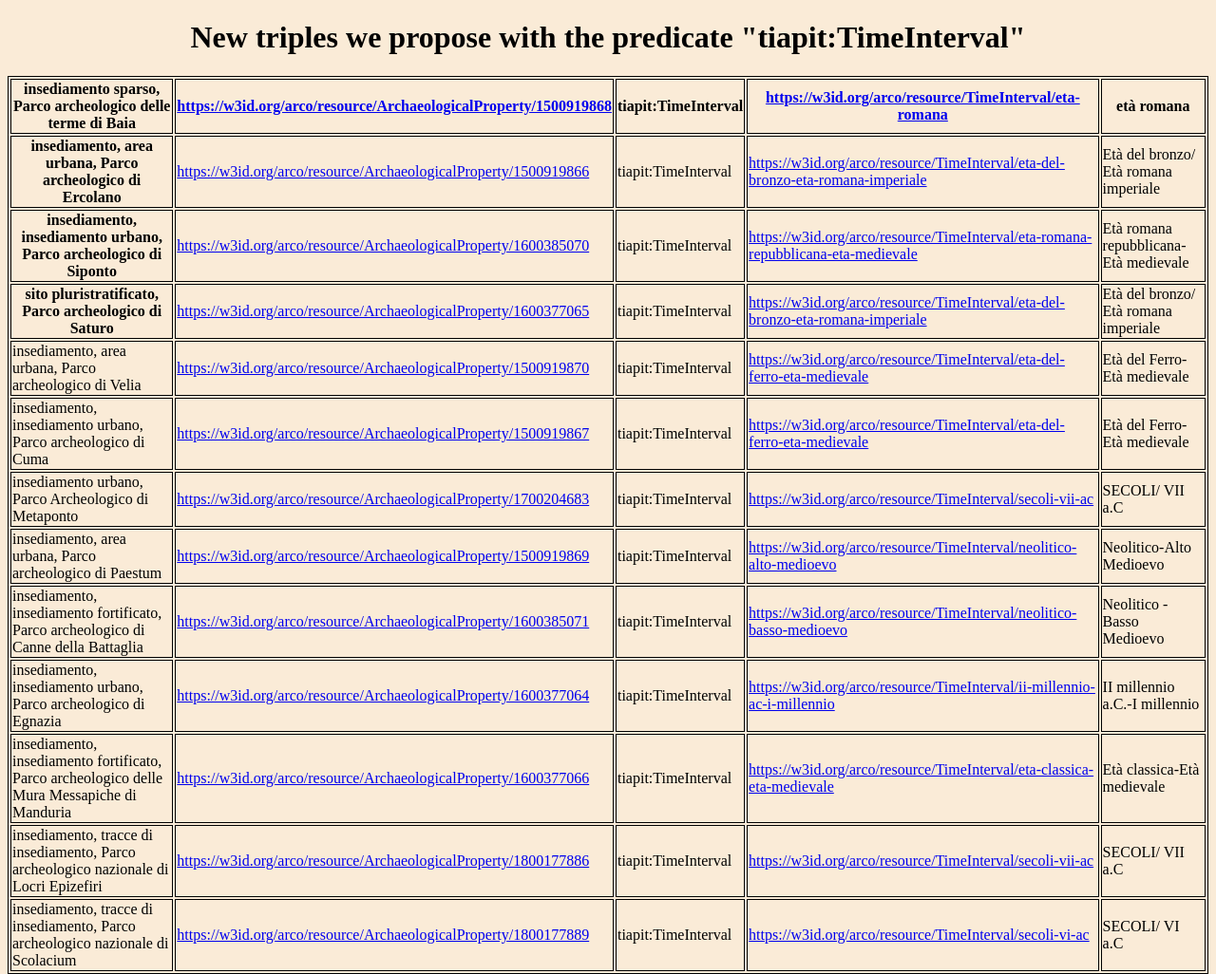
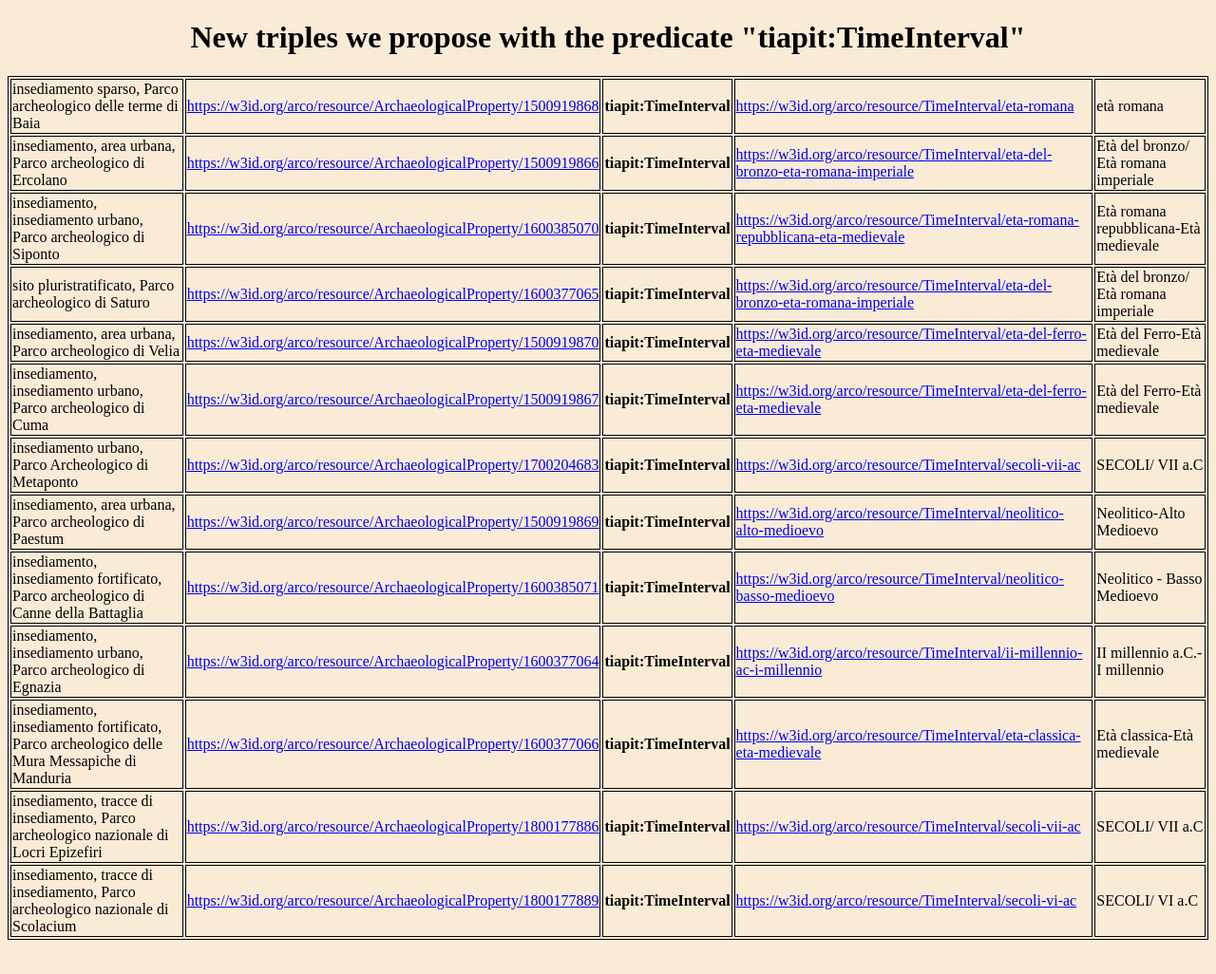
Before and after one commit to olgabenassii/olgabenassii.github.io, a plain HTML site: page fourth.html in a window 1280 px wide. Shown: the whole page at 95% size. Drawn offline with Linux system fonts and the light colour scheme.

Commit message:
Update fourth.html

```diff
--- a/fourth.html
+++ b/fourth.html
@@ -18,36 +18,36 @@ table, th, td {
 
 <table style="width:100%">
   <tr>
-   <th>insediamento sparso, Parco archeologico delle terme di Baia</th>
-    <th><a href="https://w3id.org/arco/resource/ArchaeologicalProperty/1500919868 ">https://w3id.org/arco/resource/ArchaeologicalProperty/1500919868 </a></th>
+   <td>insediamento sparso, Parco archeologico delle terme di Baia</td>
+    <td><a href="https://w3id.org/arco/resource/ArchaeologicalProperty/1500919868 ">https://w3id.org/arco/resource/ArchaeologicalProperty/1500919868 </a></td>
 
     <th>tiapit:TimeInterval
 </th>
-    <th><a href="https://w3id.org/arco/resource/TimeInterval/eta-romana ">https://w3id.org/arco/resource/TimeInterval/eta-romana </a></th>
-   <th>età romana</th>
+    <td><a href="https://w3id.org/arco/resource/TimeInterval/eta-romana ">https://w3id.org/arco/resource/TimeInterval/eta-romana </a></td>
+   <td>età romana</td>
   </tr>
 
   <tr>
-    <th>insediamento, area urbana, Parco archeologico di Ercolano</th>
+    <td>insediamento, area urbana, Parco archeologico di Ercolano</td>
     <td><a href="https://w3id.org/arco/resource/ArchaeologicalProperty/1500919866">https://w3id.org/arco/resource/ArchaeologicalProperty/1500919866</a>
 </td>
-    <td>tiapit:TimeInterval</td>
+    <th>tiapit:TimeInterval</th>
     <td> <a href=" https://w3id.org/arco/resource/TimeInterval/eta-del-bronzo-eta-romana-imperiale">https://w3id.org/arco/resource/TimeInterval/eta-del-bronzo-eta-romana-imperiale</a></td>
   <td>Età del bronzo/ Età romana imperiale</td>
   </tr>
 
   <tr>
-    <th>insediamento, insediamento urbano, Parco archeologico di Siponto</th>
+    <td>insediamento, insediamento urbano, Parco archeologico di Siponto</td>
     <td><a href="https://w3id.org/arco/resource/ArchaeologicalProperty/1600385070">https://w3id.org/arco/resource/ArchaeologicalProperty/1600385070</a></td>
-    <td>tiapit:TimeInterval</td>
+    <th>tiapit:TimeInterval</th>
     <td><a href="https://w3id.org/arco/resource/TimeInterval/eta-romana-repubblicana-eta-medievale"> https://w3id.org/arco/resource/TimeInterval/eta-romana-repubblicana-eta-medievale </a> </td>
   <td>Età romana repubblicana-Età medievale</td>
   </tr>
 
   <tr>
-    <th>sito pluristratificato, Parco archeologico di Saturo</th>
+    <td>sito pluristratificato, Parco archeologico di Saturo</td>
     <td><a href="https://w3id.org/arco/resource/ArchaeologicalProperty/1600377065">https://w3id.org/arco/resource/ArchaeologicalProperty/1600377065</a></td>
-    <td>tiapit:TimeInterval</td>
+    <th>tiapit:TimeInterval</th>
     <td><a href="https://w3id.org/arco/resource/TimeInterval/eta-del-bronzo-eta-romana-imperiale">https://w3id.org/arco/resource/TimeInterval/eta-del-bronzo-eta-romana-imperiale </a></td>
   <td>Età del bronzo/ Età romana imperiale</td>
   </tr>
@@ -55,7 +55,7 @@ table, th, td {
   <tr>
     <td>insediamento, area urbana, Parco archeologico di Velia</td>
     <td><a href="https://w3id.org/arco/resource/ArchaeologicalProperty/1500919870">https://w3id.org/arco/resource/ArchaeologicalProperty/1500919870</a></td>
-    <td>tiapit:TimeInterval</td>
+    <th>tiapit:TimeInterval</th>
     <td><a href="https://w3id.org/arco/resource/TimeInterval/eta-del-ferro-eta-medievale">https://w3id.org/arco/resource/TimeInterval/eta-del-ferro-eta-medievale</a>
     </td>
     <td>Età del Ferro-Età medievale</td>
@@ -64,7 +64,7 @@ table, th, td {
     <td>insediamento, insediamento urbano, Parco archeologico di Cuma </td>
     <td> <a href="https://w3id.org/arco/resource/ArchaeologicalProperty/1500919867">https://w3id.org/arco/resource/ArchaeologicalProperty/1500919867</a>
 </td>
-    <td>tiapit:TimeInterval</td>
+    <th>tiapit:TimeInterval</th>
     <td><a href="https://w3id.org/arco/resource/TimeInterval/eta-del-ferro-eta-medievale">https://w3id.org/arco/resource/TimeInterval/eta-del-ferro-eta-medievale</a>
   </td>
   <td>Età del Ferro-Età medievale</td>
@@ -73,7 +73,7 @@ table, th, td {
     <td>insediamento urbano, Parco Archeologico di Metaponto</td>
     <td><a href="https://w3id.org/arco/resource/ArchaeologicalProperty/1700204683">https://w3id.org/arco/resource/ArchaeologicalProperty/1700204683</a>
     </td>
-    <td>tiapit:TimeInterval</td>
+    <th>tiapit:TimeInterval</th>
     <td><a href="https://w3id.org/arco/resource/TimeInterval/secoli-vii-ac">https://w3id.org/arco/resource/TimeInterval/secoli-vii-ac</a>
     </td>
     <td>SECOLI/ VII a.C</td>
@@ -82,7 +82,7 @@ table, th, td {
     <td>insediamento, area urbana, Parco archeologico di Paestum</td>
     <td><a href=" https://w3id.org/arco/resource/ArchaeologicalProperty/1500919869">https://w3id.org/arco/resource/ArchaeologicalProperty/1500919869 </a>
      </td>
-    <td>tiapit:TimeInterval</td>
+    <th>tiapit:TimeInterval</th>
     <td><a href="https://w3id.org/arco/resource/TimeInterval/neolitico-alto-medioevo">https://w3id.org/arco/resource/TimeInterval/neolitico-alto-medioevo</a>
   </td>
   <td>Neolitico-Alto Medioevo</td>
@@ -91,7 +91,7 @@ table, th, td {
     <td>insediamento, insediamento fortificato, Parco archeologico di Canne della Battaglia</td>
     <td><a href="https://w3id.org/arco/resource/ArchaeologicalProperty/1600385071">https://w3id.org/arco/resource/ArchaeologicalProperty/1600385071</a>
     </td>
-    <td>tiapit:TimeInterval</td>
+    <th>tiapit:TimeInterval</th>
     <td><a href="https://w3id.org/arco/resource/TimeInterval/neolitico-basso-medioevo">https://w3id.org/arco/resource/TimeInterval/neolitico-basso-medioevo</a>
   </td>
     <td>Neolitico - Basso Medioevo</td>
@@ -100,7 +100,7 @@ table, th, td {
     <td>insediamento, insediamento urbano, Parco archeologico di Egnazia</td>
     <td><a href="https://w3id.org/arco/resource/ArchaeologicalProperty/1600377064">https://w3id.org/arco/resource/ArchaeologicalProperty/1600377064</a>
     </td>
-    <td>tiapit:TimeInterval</td>
+    <th>tiapit:TimeInterval</th>
     <td><a href="https://w3id.org/arco/resource/TimeInterval/ii-millennio-ac-i-millennio">https://w3id.org/arco/resource/TimeInterval/ii-millennio-ac-i-millennio</a>
   </td>
     <td>II millennio a.C.-I millennio</td>
@@ -109,7 +109,7 @@ table, th, td {
     <td>insediamento, insediamento fortificato, Parco archeologico delle Mura Messapiche di Manduria</td>
     <td><a href="https://w3id.org/arco/resource/ArchaeologicalProperty/1600377066">https://w3id.org/arco/resource/ArchaeologicalProperty/1600377066</a>
     </td>
-    <td>tiapit:TimeInterval</td>
+    <th>tiapit:TimeInterval</th>
     <td><a href="https://w3id.org/arco/resource/TimeInterval/eta-classica-eta-medievale">https://w3id.org/arco/resource/TimeInterval/eta-classica-eta-medievale</a>
   </td>
   <td>Età classica-Età medievale</td>
@@ -118,7 +118,7 @@ table, th, td {
     <td>insediamento, tracce di insediamento, Parco archeologico nazionale di Locri Epizefiri </td>
     <td><a href="https://w3id.org/arco/resource/ArchaeologicalProperty/1800177886">https://w3id.org/arco/resource/ArchaeologicalProperty/1800177886</a>
     </td>
-    <td>tiapit:TimeInterval</td>
+    <th>tiapit:TimeInterval</th>
     <td><a href="https://w3id.org/arco/resource/TimeInterval/secoli-vii-ac">https://w3id.org/arco/resource/TimeInterval/secoli-vii-ac</a>
   </td>
   <td>SECOLI/ VII a.C</td>
@@ -127,7 +127,7 @@ table, th, td {
     <td>insediamento, tracce di insediamento, Parco archeologico nazionale di Scolacium</td>
     <td><a href="https://w3id.org/arco/resource/ArchaeologicalProperty/1800177889">https://w3id.org/arco/resource/ArchaeologicalProperty/1800177889</a>
     </td>
-    <td>tiapit:TimeInterval</td>
+    <th>tiapit:TimeInterval</th>
     <td><a href="https://w3id.org/arco/resource/TimeInterval/secoli-vi-ac">https://w3id.org/arco/resource/TimeInterval/secoli-vi-ac</a>
   </td>
   <td>SECOLI/ VI a.C</td>
```
